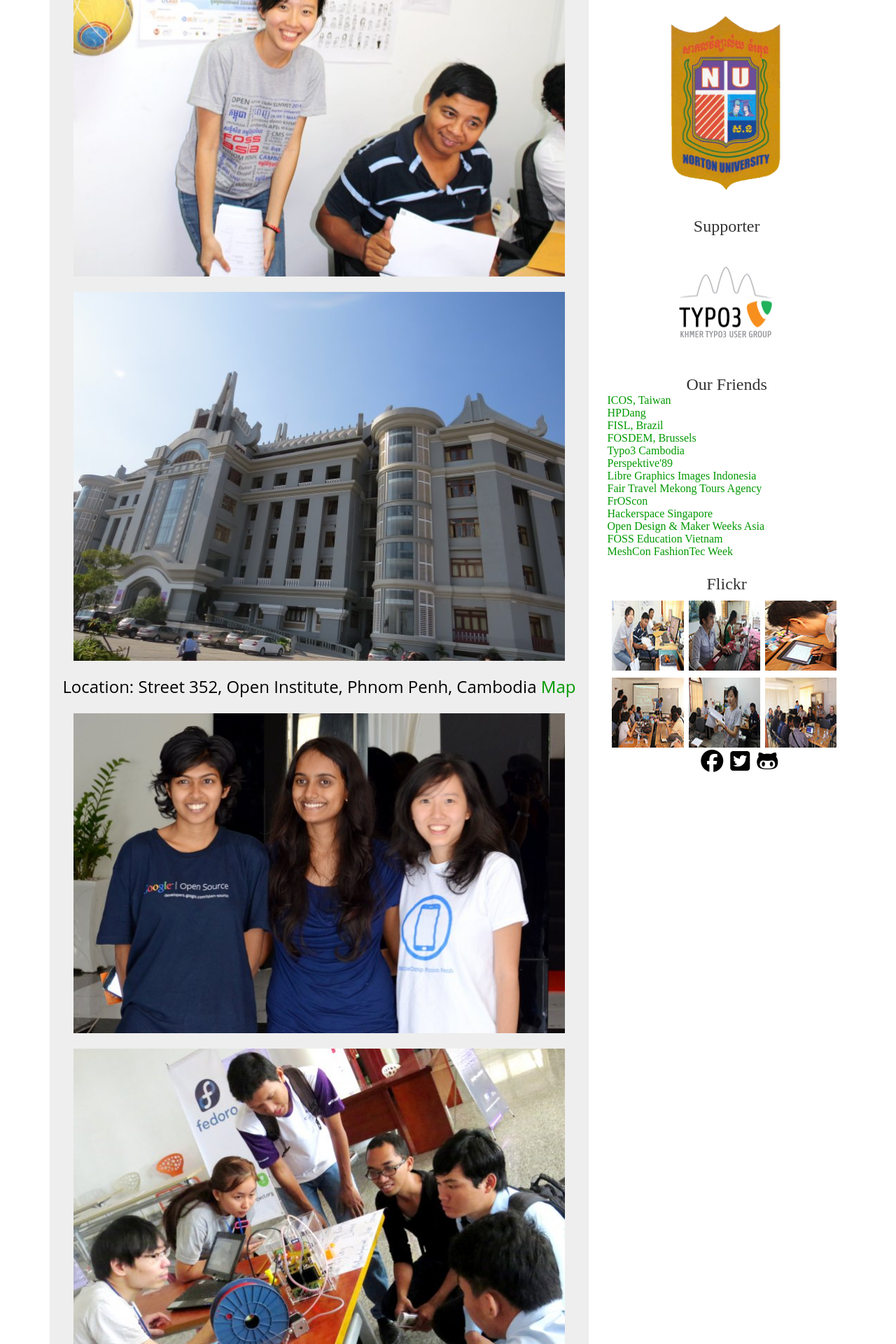
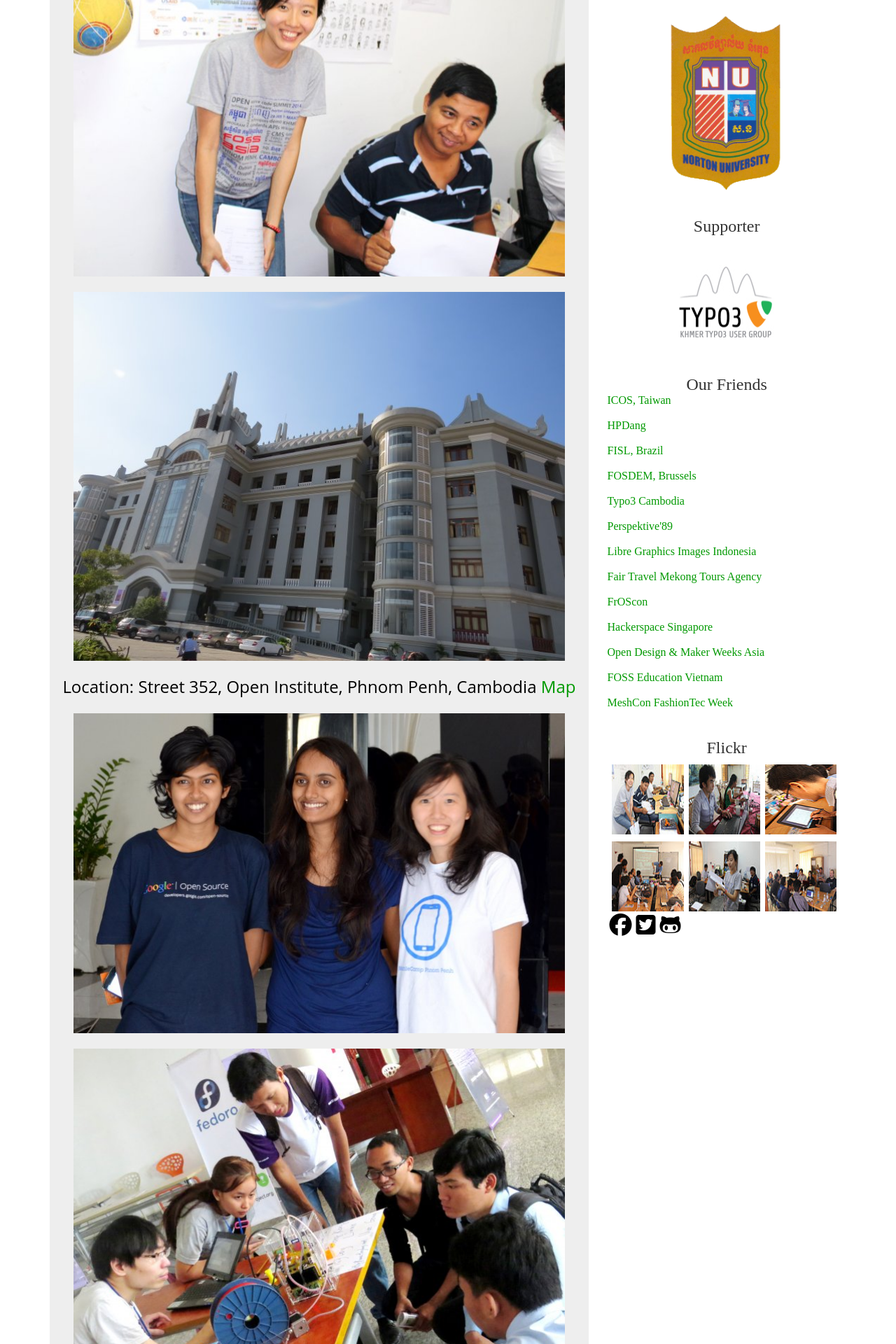
Before and after one commit to fossasia/2014.fossasia.org, a Jekyll site: the page built from index.md, in a window 1280 px wide. Shown: the part 1918-3838 px from the top of the page at 70% size. Built offline with Jekyll 4.4.1, drawn with Linux system fonts in a browser that asks for light colours; nearby versions of some CDN libraries; some web fonts are replaced.

Commit message:
moved social links to side  bar and changed side bar to flex object

```diff
--- a/_includes/footer.html
+++ b/_includes/footer.html
@@ -1,13 +1,10 @@
-</div>
-	</div>
+
+
+
+
 	<footer style="padding-top: 20px;" align="center" style="color: black">
-	    	<font color="white">
-			<div class="container">
-			<a href="https://www.facebook.com/fossasia/"><i align="left" style="padding: 3px; color: #000000; font-size: xx-large;" class="fa fa-facebook-official" aria-hidden="true"></i></a>
-			<a href="https://twitter.com/fossasia"><i align="left" style="padding: 3px; color: #000000; font-size: xx-large;" class="fa fa-twitter-square" aria-hidden="true"></i></a>
-			<a href="https://github.com/fossasia"><i align="left" style="padding: 3px; color: #000000;  font-size: xx-large;" class="fa fa-github-alt" aria-hidden="true"></i></a>
-			</div>
-		</font>
+
+
+
 
 	</footer>
-</html>
--- a/_includes/header.html
+++ b/_includes/header.html
@@ -1,5 +1,9 @@
 <body>
 <style scoped>
+
+    #feet, .push{
+			height:50px;
+		}
 		#side-bar h1 {
 			display: block;
 			margin: 0 auto;
@@ -9,7 +13,8 @@
 		}
 
 		#side-bar {
-			display: block;
+			display: flex;
+			flex-direction:column;
 			margin-top: 5%;
 			width: 90em;
 			width: 30%;
@@ -105,7 +110,8 @@
 
 @media screen and (min-width: 20px) and (max-width : 760px) {
 	#side-bar {
-		display: block;
+		display: flex;
+		flex-direction:column;
 		margin-top: 5%;
 		background-color: #EEE;
 		border-radius: 10px;
@@ -305,7 +311,7 @@ input[type=checkbox]:checked ~ #menu{
 
 #wrapper {
 	width: 80em;
-	height: auto;
+	height: 3820;
 	margin: 0 auto;
 	max-width: 90%;
 	padding: 0 1em 1em 1em;
@@ -383,6 +389,13 @@ a {
 a:hover {
 	text-decoration: underline;
 }
+#feet{
+	display:flex;
+	wrap: nowrap;
+
+
+
+}
 	</style>
 <div id="wrapper">
 <header>
--- a/_includes/side_bar.html
+++ b/_includes/side_bar.html
@@ -54,7 +54,7 @@
 		<a class="friends-href" href="http://opendesign.asia/" target="_blank">Open Design &amp; Maker Weeks Asia</a><br>
 		<a class="friends-href" href="http://foss.vn/" target="_blank">FOSS Education Vietnam</a><br>
 		<a class="friends-href" href="http://meshcon.net/" target="_blank">MeshCon FashionTec Week</a><br>
-
+    <div>
 		<h1>Flickr</h1>
 		<a href="http://www.flickr.com/search/?q=fossasia2014&amp;m=tags"><img alt="flickr image" class="flickr-image" src="images/footer_images/1.jpg"></a>
 		<a href="http://www.flickr.com/search/?q=fossasia2014&amp;m=tags"><img alt="flickr image" class="flickr-image" src="images/footer_images/2.jpg"></a>
@@ -62,4 +62,10 @@
 		<a href="http://www.flickr.com/search/?q=fossasia2014&amp;m=tags"><img alt="flickr image" class="flickr-image" src="images/footer_images/4.jpg"></a>
 		<a href="http://www.flickr.com/search/?q=fossasia2014&amp;m=tags"><img alt="flickr image" class="flickr-image" src="images/footer_images/5.jpg"></a>
 		<a href="http://www.flickr.com/search/?q=fossasia2014&amp;m=tags"><img alt="flickr image" class="flickr-image" src="images/footer_images/6.jpg"></a>
+</div>
+		<div id="feet" class="container">
+		<a href="https://www.facebook.com/fossasia/"><i align="left" style="padding: 3px; color: #000000; font-size: xx-large;" class="fa fa-facebook-official" aria-hidden="true"></i></a>
+		<a href="https://twitter.com/fossasia"><i align="left" style="padding: 3px; color: #000000; font-size: xx-large;" class="fa fa-twitter-square" aria-hidden="true"></i></a>
+		<a href="https://github.com/fossasia"><i align="left" style="padding: 3px; color: #000000;  font-size: xx-large;" class="fa fa-github-alt" aria-hidden="true"></i></a>
+		</div>
 	</div>
```
